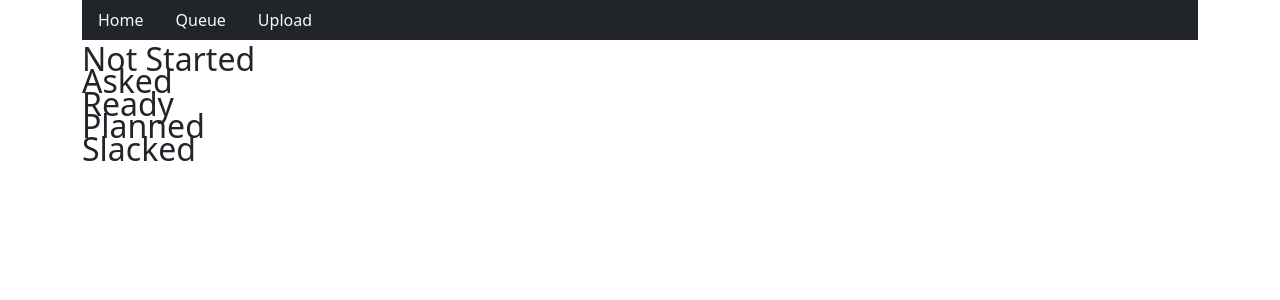
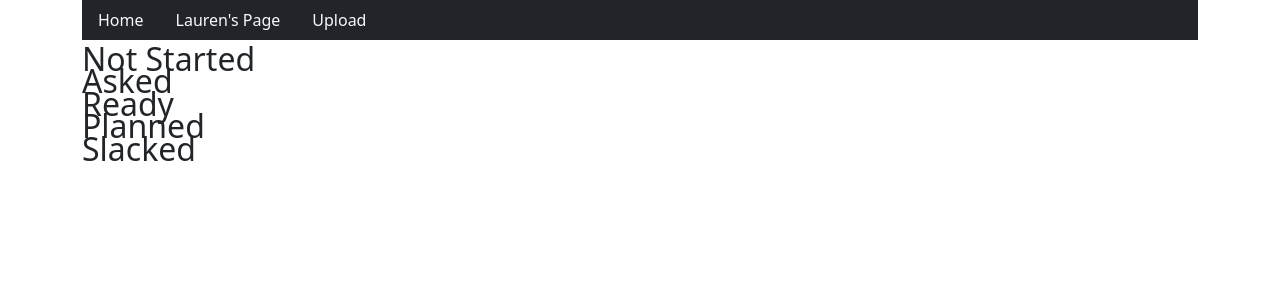
Before and after one commit to brandonjacobs1/spotlight, a Django app: page /spotlight/queue/ in a window 1280 px wide. Shown: the top 300 px of the page. Run offline with Django 4.2, Linux system fonts and the light colour scheme; data that the repository does not hold is empty; some libraries are stand-ins or nearby versions.

Commit message:
small test

```diff
--- a/templates/base.html
+++ b/templates/base.html
@@ -17,7 +17,7 @@
       <a class="nav-link link-light" href="{% url 'index' %}">Home</a>
     </li>
     <li class="nav-item">
-      <a class="nav-link link-light" href="{% url 'queue' %}">Queue</a>
+      <a class="nav-link link-light" href="{% url 'queue' %}">Lauren's Page</a>
     </li>
     <li class="nav-item">
       <a class="nav-link link-light" href="{% url 'upload' %}">Upload</a>
--- a/templates/spotlight/spotlightQueue.html
+++ b/templates/spotlight/spotlightQueue.html
@@ -3,7 +3,7 @@
 
 
 {% block title %}
-    Queue
+    Lauren's Page
 {% endblock %}
 {% block content %}
 <div>
```
